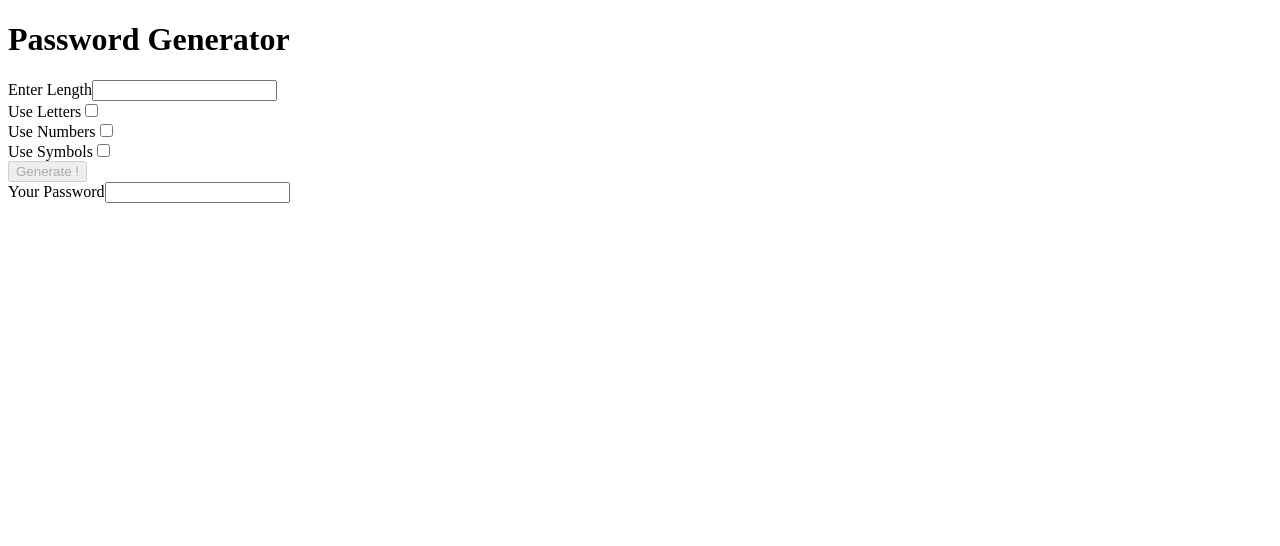
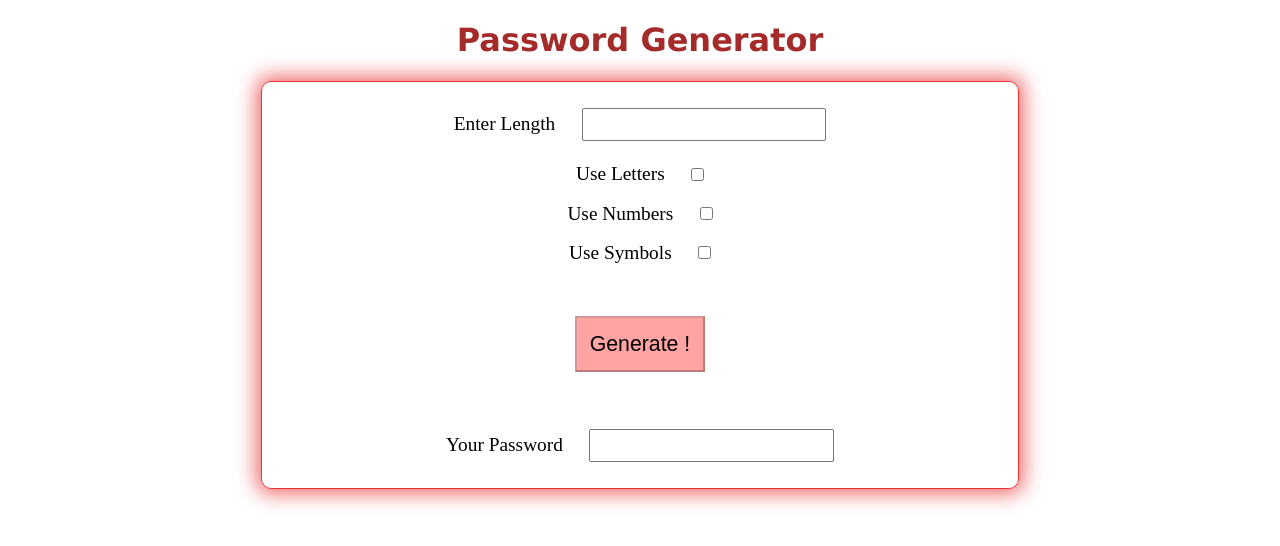
Before and after one commit to pratyushvatsalshukla/Password-Generating-App, an Angular app in the folder passwordgeneratingapp/: page / in a window 1280 px wide. Shown: the top 546 px of the page. Built offline with nearby package versions, Linux system fonts and the light colour scheme.

Commit message:
Final Upload !!
Added CSS to beautify the page !!

```diff
--- a/passwordgeneratingapp/src/app/app.component.html
+++ b/passwordgeneratingapp/src/app/app.component.html
@@ -1,4 +1,5 @@
 <h1>Password Generator</h1>
+<div id ="main-id">
 <div>
   <label>Enter Length</label>
   <input (change) = "onChangeLength($event)"/>
@@ -22,3 +23,4 @@
   <label>Your Password</label>
   <input type = "text" [value]= "getPassword()"/>
 </div>
+</div>
--- a/passwordgeneratingapp/src/styles.css
+++ b/passwordgeneratingapp/src/styles.css
@@ -1 +1,46 @@
-/* You can add global styles to this file, and also import other style files */
+
+h1{
+    text-align: center;
+    color: brown;
+    font-family: 'Lucida Sans', 'Lucida Sans Regular', 'Lucida Grande', 'Lucida Sans Unicode', Geneva, Verdana, sans-serif;
+}
+#main-id{
+    padding-top: 1%;
+    padding-bottom: 1%;
+    padding-left: 1%;
+    padding-right: 1%;
+    border: 1px solid rgb(246, 49, 49) ;
+    border-radius: 10px;
+    box-shadow: 0px 0px 20px 5px #ef6d6d;
+}
+#main-id:hover{
+    transform: scale(1.05);
+    transition-duration: 1.5s;
+}
+div{
+    text-align: center;
+    margin-left: 20%;
+    margin-right: 20%;
+    /* margin-top: 20%;
+    margin-bottom: 20%; */
+    font-size: 110%;
+}
+
+label{
+    padding: 1%;
+    margin: 2%;
+}
+
+input{
+    padding: 1%;
+    margin: 3%;
+    font-size: large;
+}
+
+button{
+    margin: 10%;
+    padding: 3%;
+    background-color: rgb(255 76 76 / 51%);
+    color: black;
+    font-size: 110%;
+}
```
